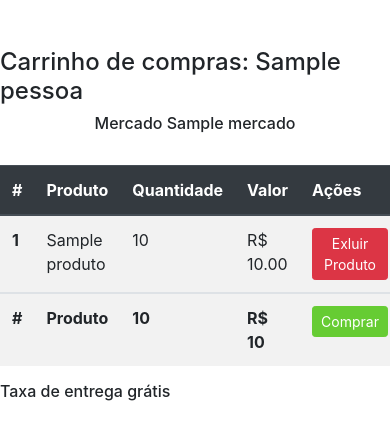
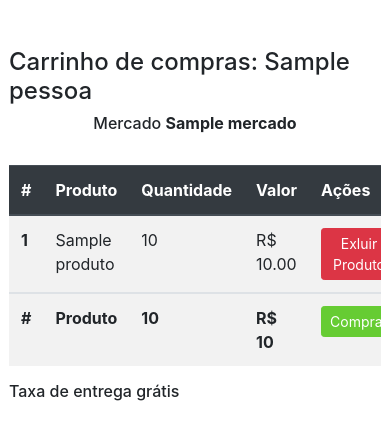
Before and after one commit to maletopvp/market-onbag, a Django app: template marketOnBag/templates/carrinho.html in a window 390 px wide. Shown: the part 58-498 px from the top of the page. Run offline with Django 3.2, Linux system fonts and the light colour scheme; tables that the repository leaves empty hold one stand-in row (values such as "Sample post"); the template is opened without the code that fills it: values that come from a table or form of the project are taken from there, most other values are stand-ins (such as "Sample title", 1, 10 or a date in 2020); some libraries are stand-ins or nearby versions.

Commit message:
Atribuindo classe para tabela responsiva

```diff
--- a/marketOnBag/templates/carrinho.html
+++ b/marketOnBag/templates/carrinho.html
@@ -2,20 +2,22 @@
 {% load staticfiles %}
 {% block content %}
 
-  <section id="meus-pedidos" class="container">
+  <section id="meus-pedidos" class="container px-4">
     <div class="row justify-content-center">
       <h4>Carrinho de compras: {{usuario}}</h4>
     </div>
     <div class="row justify-content-center mb-4">
-      <h6>Mercado {{mercado}}</h6>
+      <h6>Mercado <strong>{{mercado}}</strong></h6>
     </div>
     <div class="row mb-5">
     {% if msg is not None %}
         <div class="col text-center">
             <p><strong>{{msg}}</strong></p>
+            <a href="/mercados/lista/{{mercado_id}}/produtos" class="btn btn-primary">Voltar para Produtos</a>
         </div>
     {% endif %}
     {% if carrinho is not None %}
+        <div class="table-responsive">
             <table class="table table-striped table-hover">
                 <thead class="thead-dark">
                 <tr>
@@ -49,6 +51,7 @@
                     </tr>
                 </tfooter>
             </table>
+        </div>
         {% if taxa_entrega > 0 %}
         <h6>Taxa de entrega incluída na conta: R$ {{taxa_entrega}}</h6>
         {% else %}
```
Lines whose indentation alone changed are shown as unchanged.
